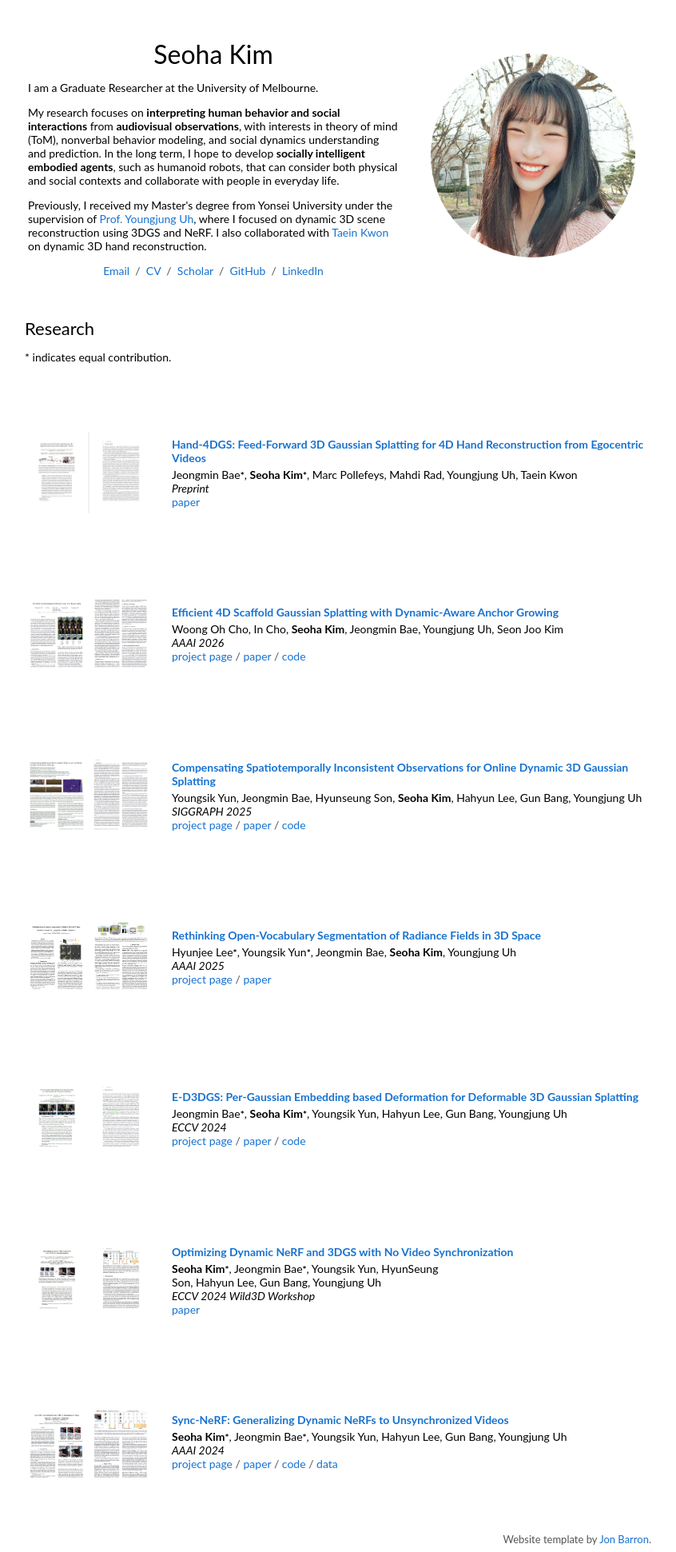
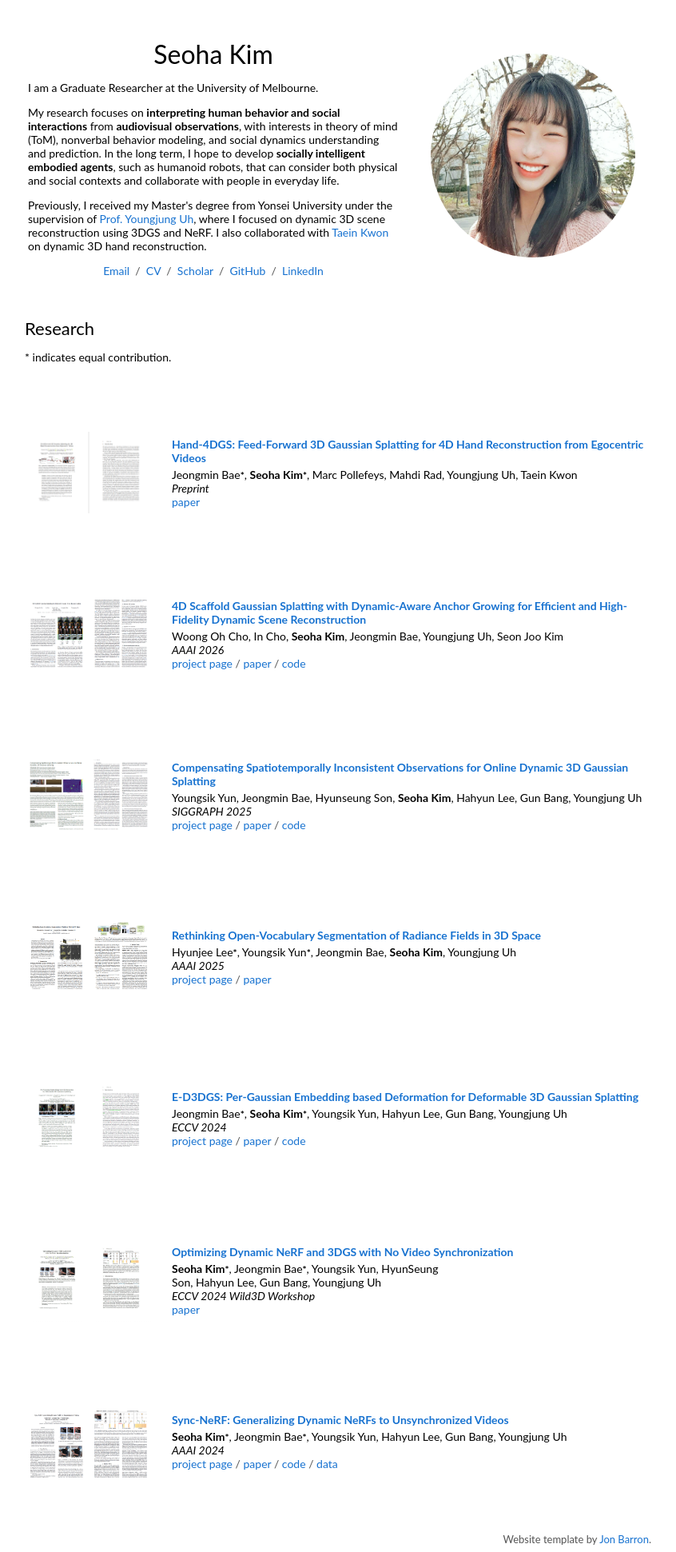
Before and after one commit to seoha-kim/seoha-kim.github.io, a Jekyll site: the page built from index.html, in a window 1280 px wide. Shown: the whole page at 80% size, without its empty margins (225-1071 px from the left). Built offline with Jekyll 4.4.1, drawn with Linux system fonts in a browser that asks for light colours; some web fonts are replaced.

Commit message:
Update 4D Scaffold paper title

```diff
--- a/_data/publications.yaml
+++ b/_data/publications.yaml
@@ -6,7 +6,7 @@ papers:
     selected: y
     image: "/assets/publications/hand4dgs_preview.png"
 
-  - title: "Efficient 4D Scaffold Gaussian Splatting with Dynamic‑Aware Anchor Growing"
+  - title: "4D Scaffold Gaussian Splatting with Dynamic-Aware Anchor Growing for Efficient and High-Fidelity Dynamic Scene Reconstruction"
     authors: "Woong Oh Cho, In Cho, <b>Seoha Kim</b>, Jeongmin Bae, Youngjung Uh, Seon Joo Kim"
     paper_pdf: "https://arxiv.org/abs/2411.17044"
     project: "https://raikuma.github.io/4D-Scaffold-GS-Page/"
```
